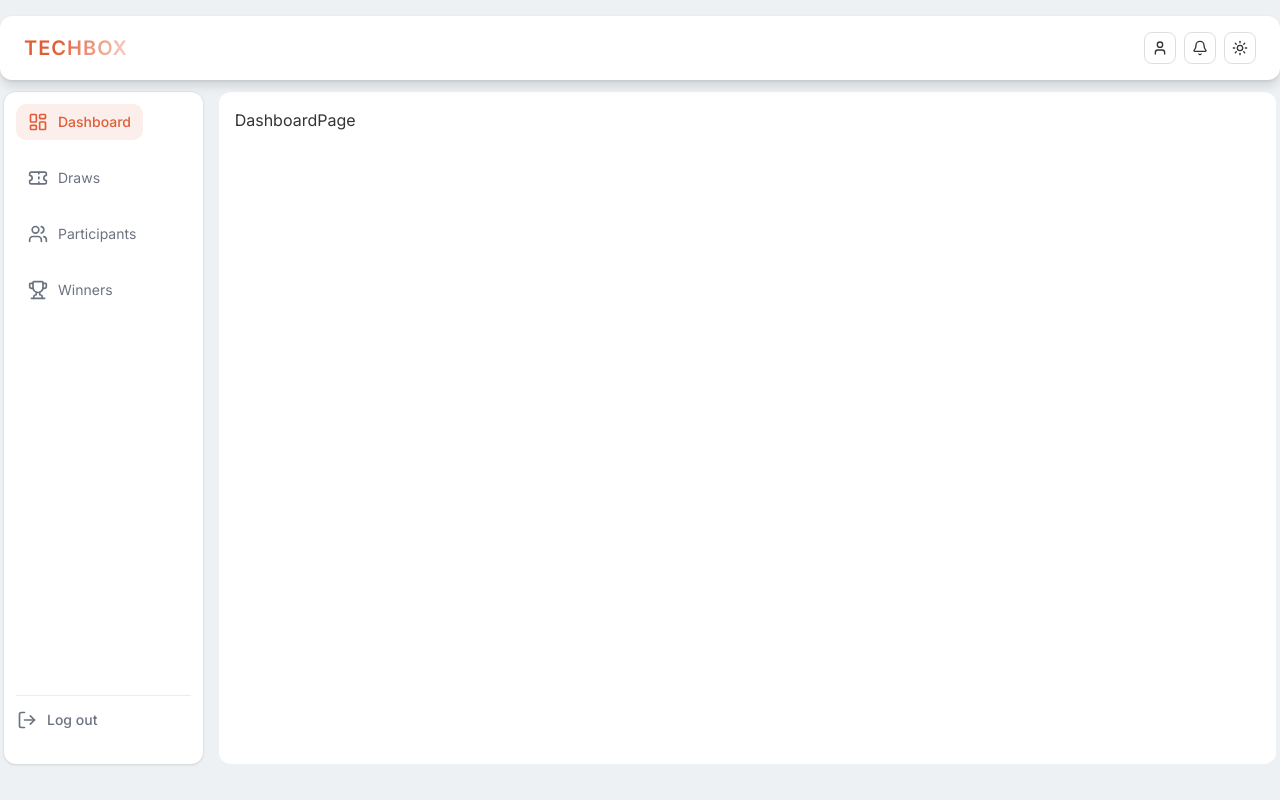
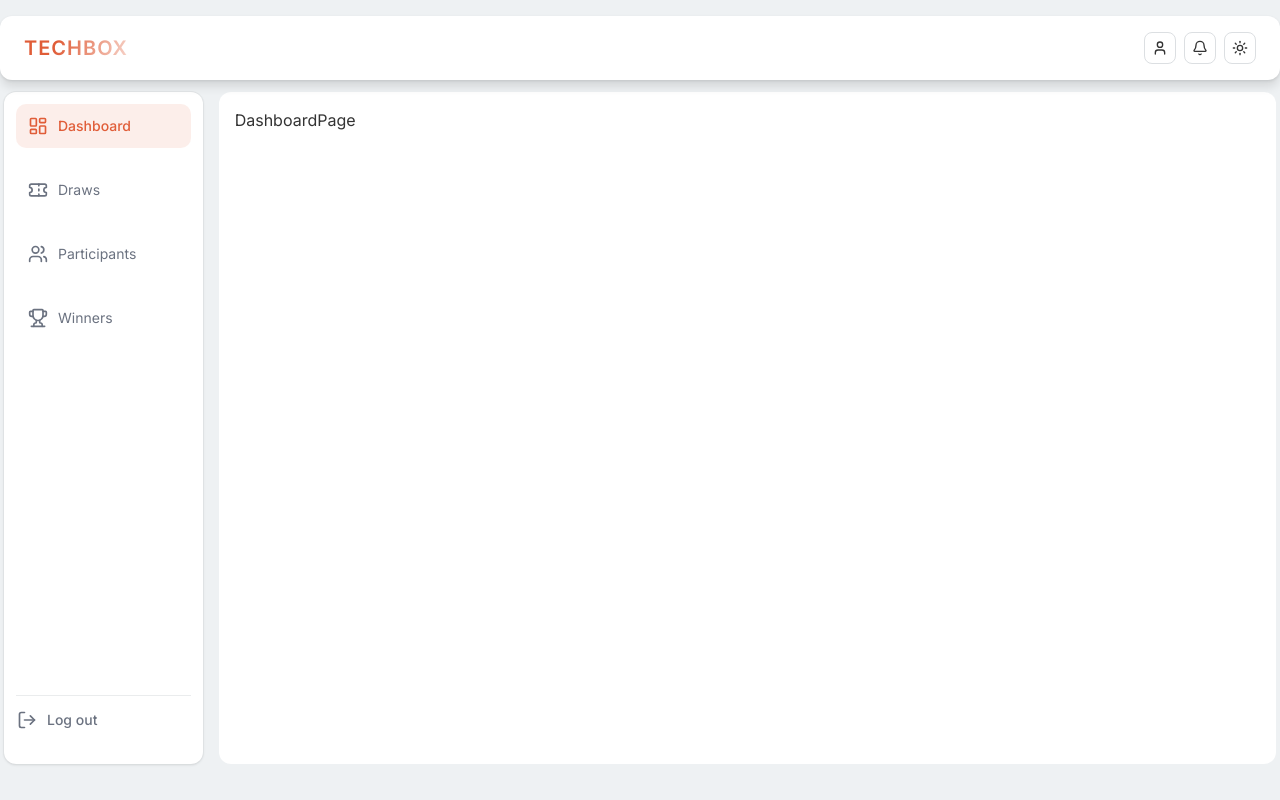
Before and after one commit to bakemonostan/assessment-2026, a Next.js app: page / in a window 1280 px wide. Built offline with nearby package versions, Linux system fonts and the light colour scheme; no server answers.

Commit message:
fix: update layout and sidebar styles for improved spacing and alignment
- Adjusted main layout padding in DashboardLayout for better visual consistency.
- Modified Sidebar component to enhance item alignment and button padding for improved usability.

```diff
--- a/app/(dashboard)/layout.tsx
+++ b/app/(dashboard)/layout.tsx
@@ -10,7 +10,7 @@ export default function DashboardLayout({
   children: React.ReactNode
 }) {
   return (
-    <main className="flex flex-col px-2 md:px-0">
+    <main className="flex flex-col p-3 md:p-0">
       <Navbar />
       <section className="container mx-auto mt-2 grid h-[calc(80vh)] grid-cols-1 gap-4 p-1 md:h-[calc(85vh)] md:grid-cols-12">
         <Sidebar className="hidden md:col-span-2 md:block" />
--- a/components/shared/layout/Sidebar.tsx
+++ b/components/shared/layout/Sidebar.tsx
@@ -50,7 +50,7 @@ export default function Sidebar({ className, ...props }: SidebarProps) {
         className="flex h-full flex-col justify-between gap-4"
         aria-label="Main"
       >
-        <div className="flex flex-col items-center gap-5 lg:items-start">
+        <div className="flex flex-col items-center gap-5 lg:items-stretch">
           {items.map(({ label, href, icon: Icon }) => {
             const active = isActive(pathname, href)
             return (
@@ -59,7 +59,7 @@ export default function Sidebar({ className, ...props }: SidebarProps) {
                 href={href}
                 aria-current={active ? "page" : undefined}
                 className={cn(
-                  "flex items-center gap-2.5 rounded-md px-3 py-2 text-sm transition-colors",
+                  "flex items-center gap-2.5 rounded-md px-3 py-3 text-sm transition-colors",
                   active
                     ? "bg-primary/10 font-medium text-primary"
                     : "text-muted-foreground hover:bg-muted hover:text-foreground"
```
